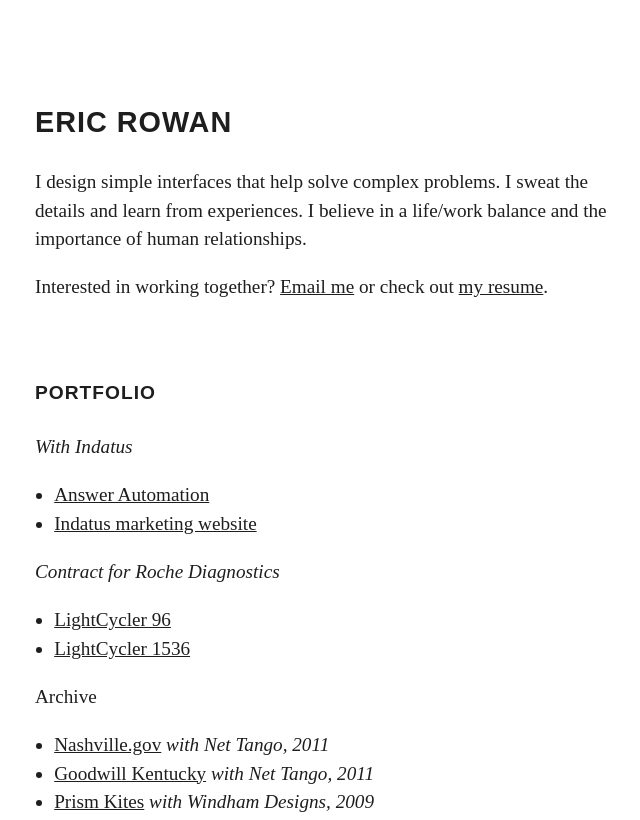
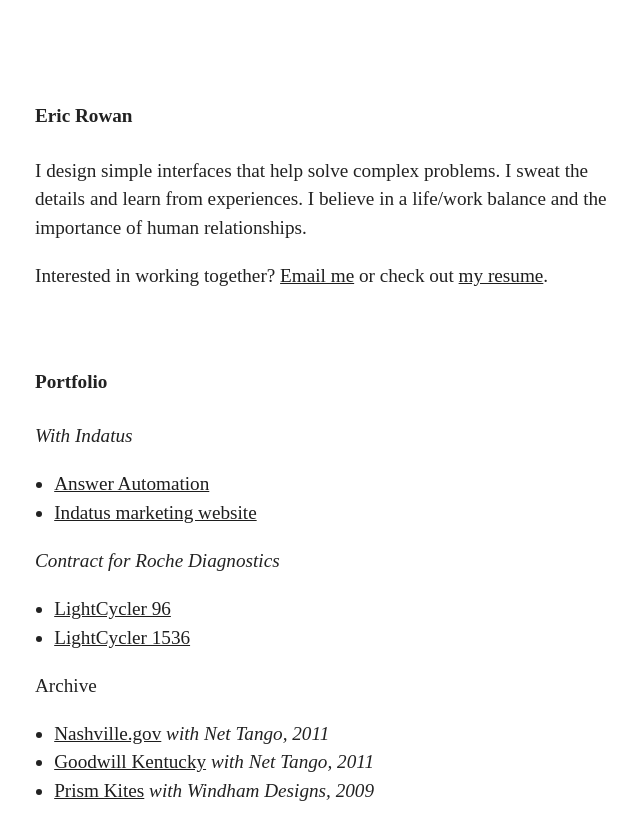
Before and after one commit to ericrowan/ericrowan.github.io, a plain HTML site: page index.html in a window 1280 px wide. Shown: the top 820 px of the page, without its empty margins (317-957 px from the left). Drawn offline with nearby package versions, Linux system fonts and the light colour scheme; a script that the page names is missing.

Commit message:
typography

```diff
--- a/index.html
+++ b/index.html
@@ -24,7 +24,7 @@
 
             <header class="intro">
 
-                <h2>Eric Rowan</h2>
+                <h4>Eric Rowan</h4>
                 <p>I design simple interfaces that help solve complex problems. I sweat the details and learn from experiences. I believe in a life/work balance and the importance of human relationships.</p>
                 <p>Interested in working together? <a href="mailto:erow80@gmail.com">Email me</a> or check out <a href="https://dl.dropboxusercontent.com/u/6277331/Resume/Resume%20-%20Eric%20Rowan.pdf">my resume</a>.</p>
 
--- a/style.css
+++ b/style.css
@@ -10,7 +10,7 @@
 
 body {
   margin: 0;
-  color: #1e1e1e;
+  color: #222;
   font-size: 1em;
   line-height: 1.5;
   font-family: "adobe-garamond-pro", serif;
@@ -35,9 +35,12 @@
 h4,
 h5,
 h6 {
+/*
   font-family: "brandon-grotesque", sans-serif;
+  font-weight: 500;
   text-transform: uppercase;
   letter-spacing: 1px;
+*/
 }
 
 a {
```
